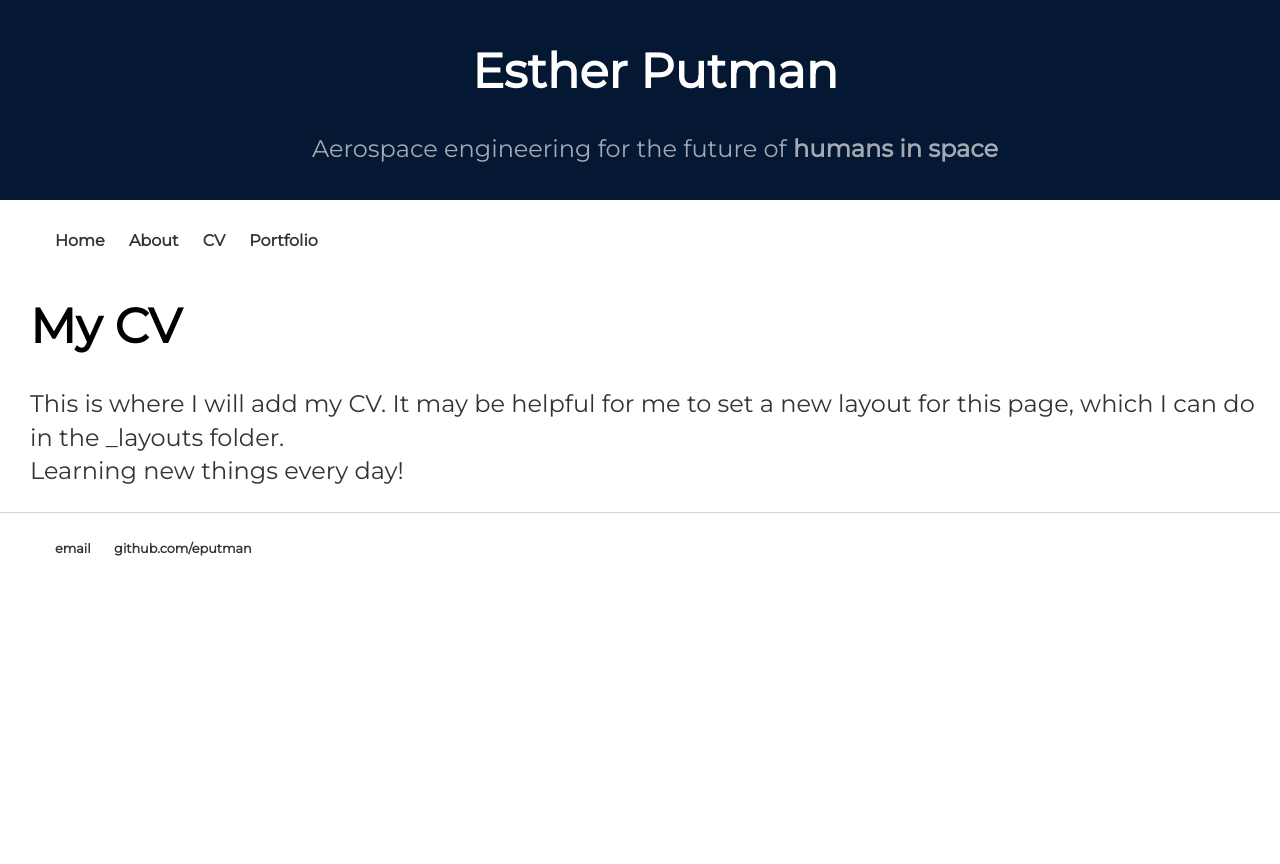
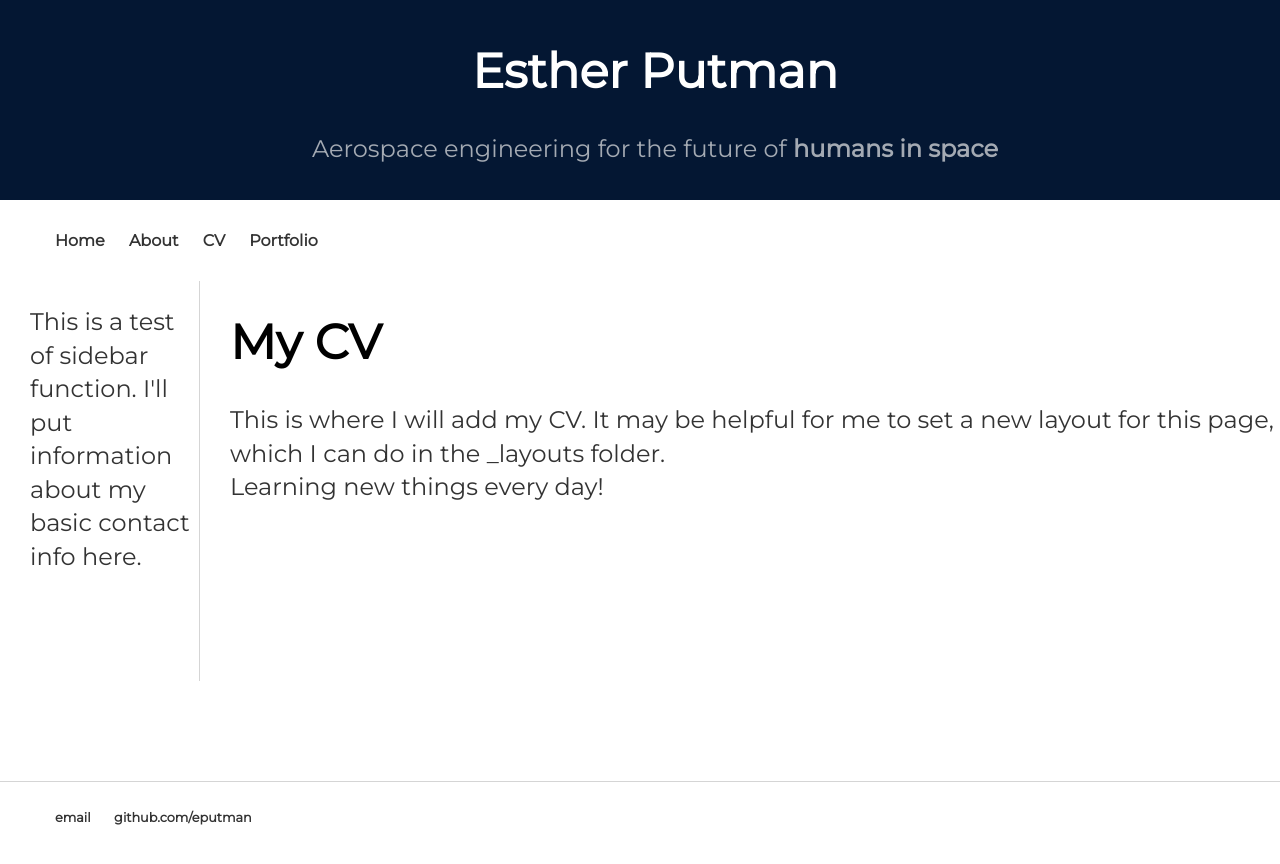
Before and after one commit to eputman/eputman.github.io, a Jekyll site: the page built from CV/index.html, in a window 1280 px wide. Shown: the top 864 px of the page. Built offline with Jekyll 4.4.1, drawn with Linux system fonts in a browser that asks for light colours; nearby versions of some CDN libraries.

Commit message:
Update index.html

```diff
--- a/CV/index.html
+++ b/CV/index.html
@@ -1,13 +1,18 @@
 ---
 layout: default
 title: CV
-author_profile: true
 ---
 
-<div class="blurb">
-	<h1> My CV </h1>
+<div class="sidebar">
+	<p> This is a test of sidebar function. I'll put information about my basic contact info here. </p>
+</div> <!-- /sidebar -->
+
+<div class="content">
+    	<div class="info">
+		<h1> My CV</h1>
 		<p> This is where I will add my CV. It may be helpful for me to set a new layout for this page, which I can do in the _layouts folder.
 			<br>
 			Learning new things every day!
 		</p>
-</div><!-- /.blurb -->
+	</div> <!-- /info -->
+</div> <!-- /content -->
```
